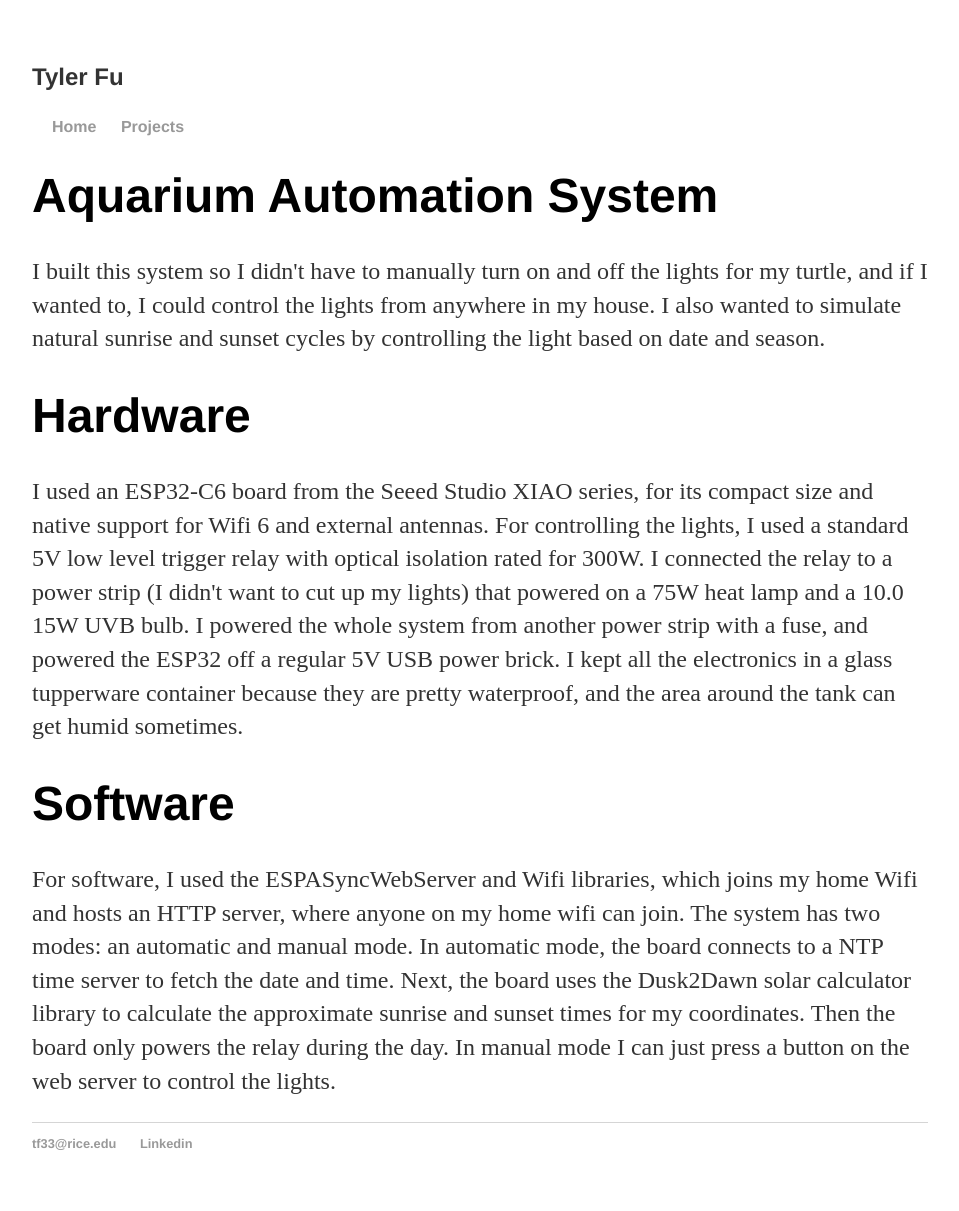
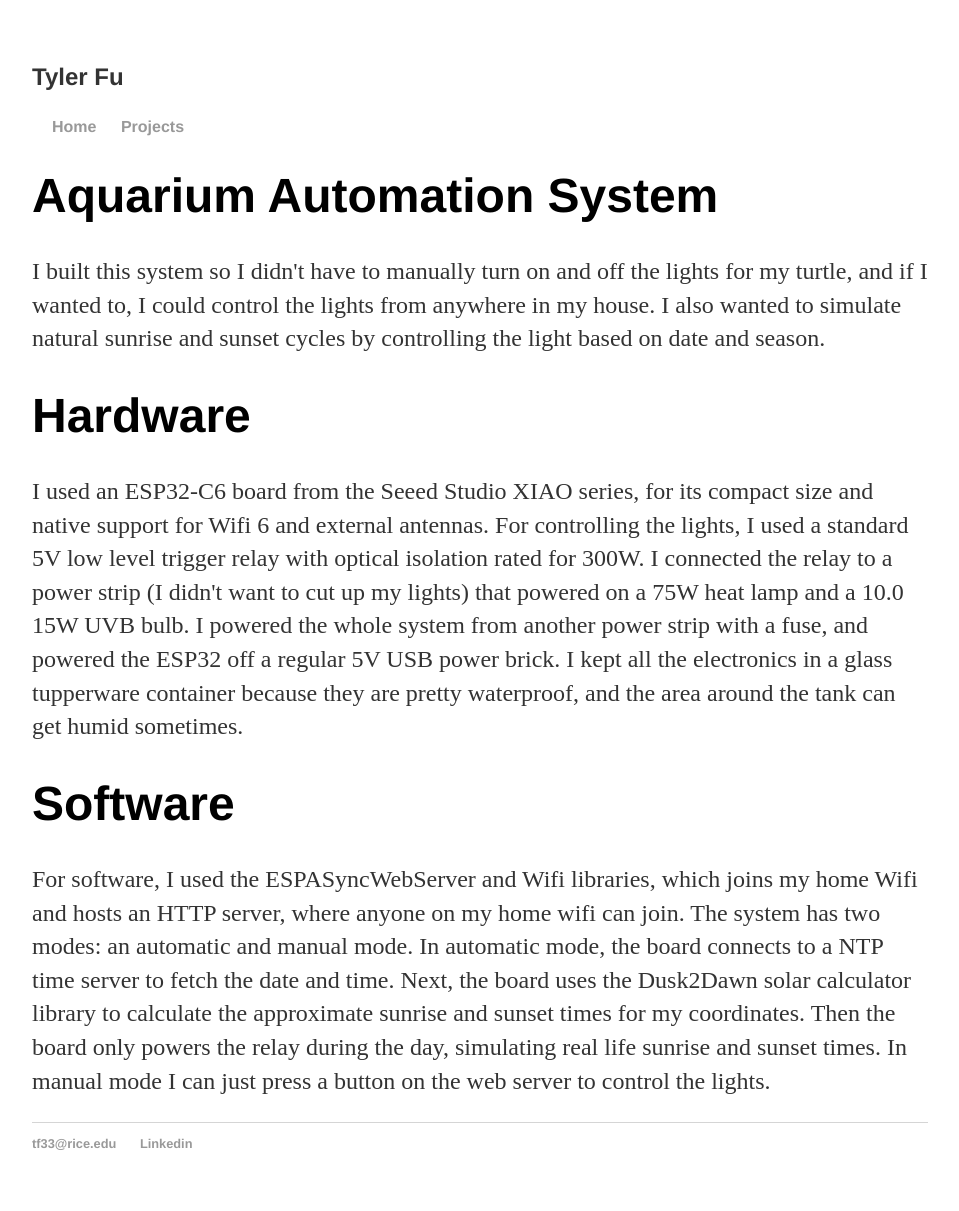
Before and after one commit to tfu1897/tfu1897.github.io, a Jekyll site: the page built from Projects/tank.html, in a window 1280 px wide. Shown: the whole page, without its empty margins (160-1119 px from the left). Built offline with Jekyll 4.4.1, drawn with Linux system fonts in a browser that asks for light colours.

Commit message:
Update tank.html

```diff
--- a/Projects/tank.html
+++ b/Projects/tank.html
@@ -15,6 +15,6 @@
 </div><!-- /.hardware -->
 <div class="software">
 	<h1>Software</h1>
-	<p>For software, I used the ESPASyncWebServer and Wifi libraries, which joins my home Wifi and hosts an HTTP server, where anyone on my home wifi can join.  The system has two modes: an automatic and manual mode.  In automatic mode, the board connects to a NTP time server to fetch the date and time.  Next, the board uses the Dusk2Dawn solar calculator library to calculate the approximate sunrise and sunset times for my coordinates.  Then the board only powers the relay during the day.  In manual mode I can just press a button on the web server to control the lights. </p>
+	<p>For software, I used the ESPASyncWebServer and Wifi libraries, which joins my home Wifi and hosts an HTTP server, where anyone on my home wifi can join.  The system has two modes: an automatic and manual mode.  In automatic mode, the board connects to a NTP time server to fetch the date and time.  Next, the board uses the Dusk2Dawn solar calculator library to calculate the approximate sunrise and sunset times for my coordinates.  Then the board only powers the relay during the day, simulating real life sunrise and sunset times.  In manual mode I can just press a button on the web server to control the lights. </p>
 
 </div><!-- /.hardware -->
```
